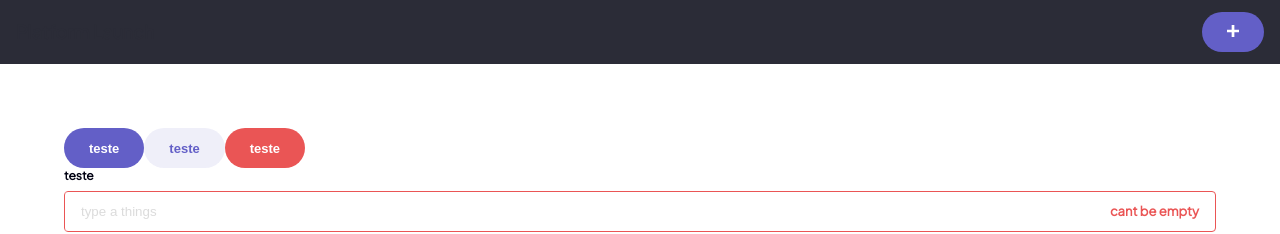
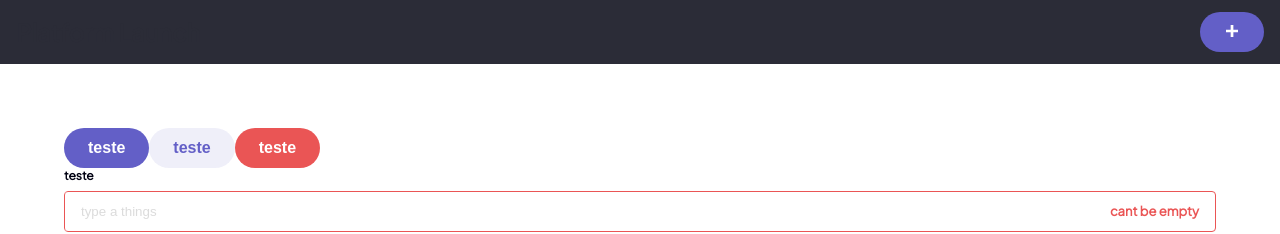
Before and after one commit to MariaLemos/kanban-task-management-web-app, a React (Create React App) app in the folder app/: page / in a window 1280 px wide. Shown: the top 234 px of the page. Built offline with nearby package versions, Linux system fonts and the light colour scheme.

Commit message:
fix: ajustes css font size

```diff
--- a/app/src/GlobalStyles.ts
+++ b/app/src/GlobalStyles.ts
@@ -25,28 +25,34 @@ const GlobalStyle = createGlobalStyle`
     box-sizing:border-box;
     transition:all 0.2s;
 }
-body{
+html{
     font-family: 'Plus Jakarta Sans';
     font-style: normal;
-
+    @media (max-width:768px){
+    font-size: 12px;}
+    @media (min-width:768px){
+    font-size: 14px;
+    }
+    @media (min-width:1000px){
+    font-size: 16px;
+    }
 }
 // headers tipografia
 h1,h2,h3,h4{
     font-weight: 700;
-
     line-height:1.25;
 }
  h1{
-    font-size: 24px;
+    font-size: 2rem;
 }
 h2{
-    font-size: 18px;
+    font-size: 1.5rem;
 }
 h3{
-    font-size: 15px;
+    font-size: 1rem;
 }
 h4{
-    font-size: 12px;
+    font-size: 0.75rem;
     letter-spacing: 2.4px;
     color: ${SchemeColors.mediumGrey}
 }
--- a/app/src/Themes.ts
+++ b/app/src/Themes.ts
@@ -3,9 +3,10 @@ import { ReactComponent as LogoLight } from "./assets/logo-light.svg";
 import { ReactComponent as LogoDark } from "./assets/logo-dark.svg";
 
 const lightTheme: Theme = {
-  logo: LogoLight,
+  logo: LogoDark,
   default: {
     bg: SchemeColors.white,
+    fontColor: SchemeColors.black,
   },
   main: {
     bg: SchemeColors.lightBg,
@@ -34,7 +35,7 @@ const lightTheme: Theme = {
   },
 };
 const darkTheme: Theme = {
-  logo: LogoDark,
+  logo: LogoLight,
   main: {
     bg: SchemeColors.darkBg,
     fontColor: SchemeColors.white,
--- a/app/src/commons/button.tsx
+++ b/app/src/commons/button.tsx
@@ -4,20 +4,27 @@ export const Button: React.FC<{
   variant: ButtonType;
   children: JSX.Element | string;
   size?: "small" | "large";
-}> = ({ children, size, variant }) => {
+  className?: string;
+}> = ({ children, size, variant, className }) => {
   const theme = useTheme();
   return (
-    <StyledButton size={size} variant={variant} theme={theme}>
+    <StyledButton
+      size={size}
+      variant={variant}
+      theme={theme}
+      className={className}
+    >
       {children}
     </StyledButton>
   );
 };
 const StyledButton = styled.button<{ size?: string; variant: ButtonType }>`
-  padding: 0 25px;
+  padding: 0 1.5rem;
   border: none;
   font-weight: 700;
-  font-size: 13px;
-  line-height: 23px;
+  font-size: 1rem;
+  line-height: 2;
+  min-width: 4rem;
   ${({ theme: { buttons }, variant, size }) => {
     const { bg, fontColor, hover } = buttons[variant];
     return css`
--- a/app/src/types.d.ts
+++ b/app/src/types.d.ts
@@ -8,3 +8,4 @@ type Theme = { [key in ThemedComponents]: ThemedComponentProps } & {
 };
 
 type ThemedComponentProps = { bg?: string; fontColor?: string; hover?: string };
+type ThemeName = "light" | "dark";
```
